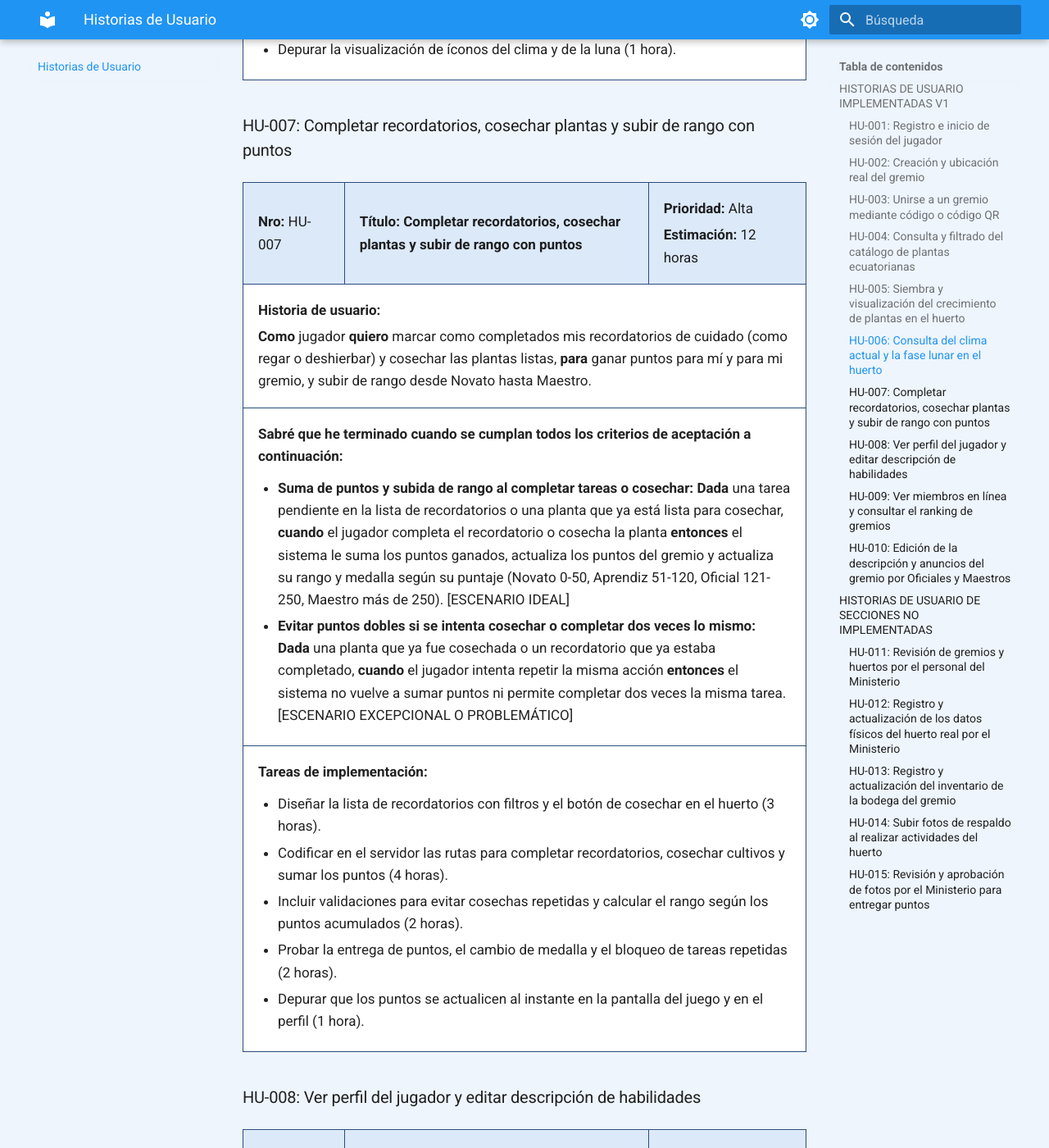
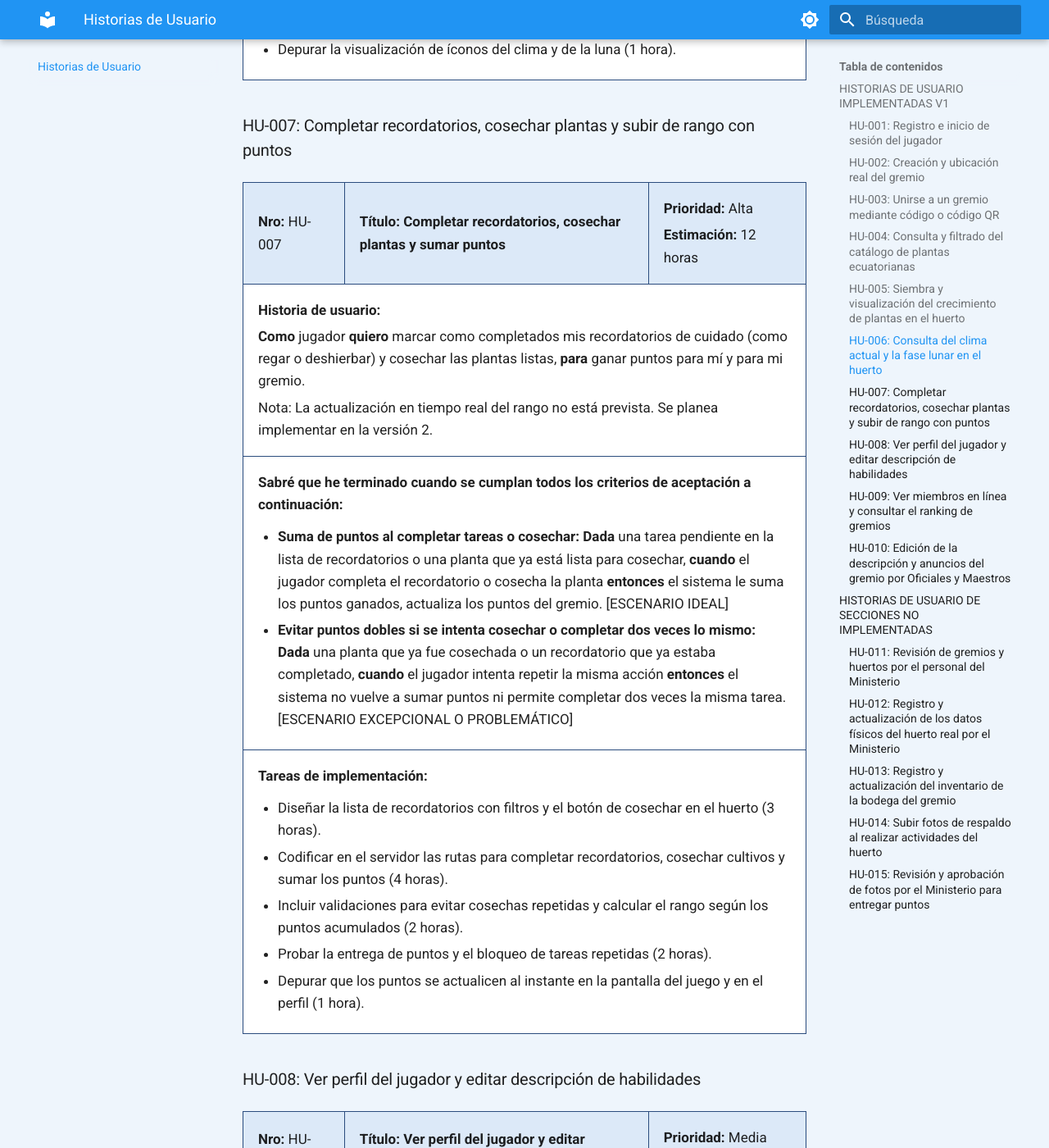
Before and after one commit to Mateo-Aguirre-04/GR2_Calidad_Proyecto, an MkDocs documentation site: the page built from docs/historias_usuario.md, in a window 1280 px wide and 1400 px high, scrolled down 7057 px. Shown: the whole window at 82% size. Built offline with MkDocs 1.6.1 and Material for MkDocs 9.7.7, drawn with Linux system fonts in a browser that asks for light colours.

Commit message:
actualizacion de la HU 7 subida

```diff
--- a/docs/historias_usuario.md
+++ b/docs/historias_usuario.md
@@ -290,7 +290,7 @@
         <p><strong>Nro:</strong> HU-007</p>
       </td>
       <td class="hu-col-titulo">
-        <p><strong>Título: Completar recordatorios, cosechar plantas y subir de rango con puntos</strong></p>
+        <p><strong>Título: Completar recordatorios, cosechar plantas y sumar puntos</strong></p>
       </td>
       <td class="hu-col-meta">
         <p><strong>Prioridad:</strong> Alta</p>
@@ -300,14 +300,15 @@
     <tr>
       <td colspan="3">
         <p><strong>Historia de usuario:</strong></p>
-        <p><strong>Como </strong>jugador <strong>quiero </strong>marcar como completados mis recordatorios de cuidado (como regar o deshierbar) y cosechar las plantas listas, <strong>para </strong>ganar puntos para mí y para mi gremio, y subir de rango desde Novato hasta Maestro.</p>
+        <p><strong>Como </strong>jugador <strong>quiero </strong>marcar como completados mis recordatorios de cuidado (como regar o deshierbar) y cosechar las plantas listas, <strong>para </strong>ganar puntos para mí y para mi gremio.</p>
+        <p>Nota: La actualización en tiempo real del rango no está prevista. Se planea implementar en la versión 2.</p>
       </td>
     </tr>
     <tr>
       <td colspan="3">
         <p><strong>Sabré que he terminado cuando se cumplan todos los criterios de aceptación a continuación:</strong></p>
         <ul>
-          <li><strong>Suma de puntos y subida de rango al completar tareas o cosechar: Dada </strong>una tarea pendiente en la lista de recordatorios o una planta que ya está lista para cosechar, <strong>cuando </strong>el jugador completa el recordatorio o cosecha la planta <strong>entonces </strong>el sistema le suma los puntos ganados, actualiza los puntos del gremio y actualiza su rango y medalla según su puntaje (Novato 0-50, Aprendiz 51-120, Oficial 121-250, Maestro más de 250). [ESCENARIO IDEAL]</li>
+          <li><strong>Suma de puntos al completar tareas o cosechar: Dada </strong>una tarea pendiente en la lista de recordatorios o una planta que ya está lista para cosechar, <strong>cuando </strong>el jugador completa el recordatorio o cosecha la planta <strong>entonces </strong>el sistema le suma los puntos ganados, actualiza los puntos del gremio. [ESCENARIO IDEAL]</li>
           <li><strong>Evitar puntos dobles si se intenta cosechar o completar dos veces lo mismo: Dada </strong>una planta que ya fue cosechada o un recordatorio que ya estaba completado, <strong>cuando </strong>el jugador intenta repetir la misma acción <strong>entonces </strong>el sistema no vuelve a sumar puntos ni permite completar dos veces la misma tarea. [ESCENARIO EXCEPCIONAL O PROBLEMÁTICO]</li>
         </ul>
       </td>
@@ -319,7 +320,7 @@
           <li>Diseñar la lista de recordatorios con filtros y el botón de cosechar en el huerto (3 horas).</li>
           <li>Codificar en el servidor las rutas para completar recordatorios, cosechar cultivos y sumar los puntos (4 horas).</li>
           <li>Incluir validaciones para evitar cosechas repetidas y calcular el rango según los puntos acumulados (2 horas).</li>
-          <li>Probar la entrega de puntos, el cambio de medalla y el bloqueo de tareas repetidas (2 horas).</li>
+          <li>Probar la entrega de puntos y el bloqueo de tareas repetidas (2 horas).</li>
           <li>Depurar que los puntos se actualicen al instante en la pantalla del juego y en el perfil (1 hora).</li>
         </ul>
       </td>
```
